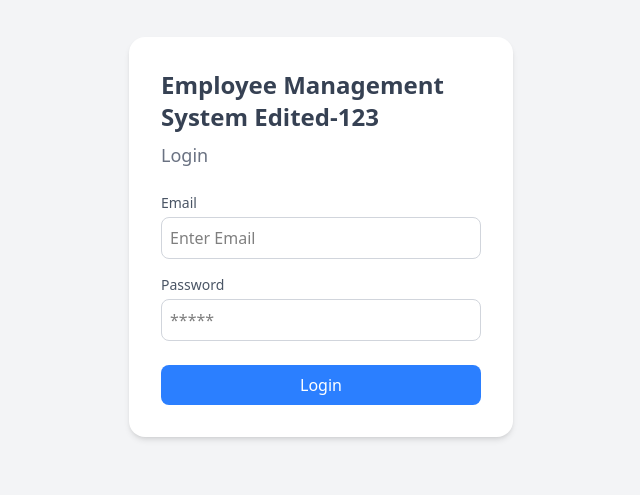
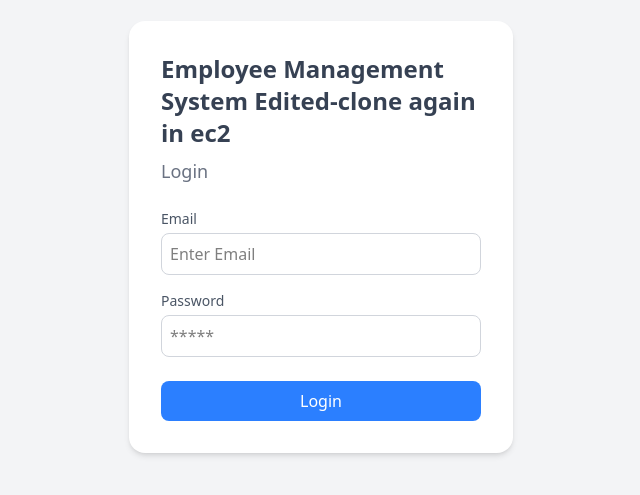
Before and after one commit to LokYongXue/Project-devops, a React app in the folder frontend/: page /login in a window 1280 px wide. Shown: the part 163-658 px from the top of the page, without its empty margins (319-959 px from the left). Built offline with nearby package versions, Linux system fonts and the light colour scheme; the HTML template or start-up script is replaced by a standard one.

Commit message:
try cd and changed style

```diff
--- a/frontend/src/pages/Login.jsx
+++ b/frontend/src/pages/Login.jsx
@@ -39,7 +39,7 @@ const Login = () => {
       <form onSubmit={handleSubmit}
       className="bg-white p-8 rounded-2xl shadow-md w-96">
         <h2 className="text-2xl font-bold text-gray-700 mb-2">
-          Employee Management System Edited-123
+          Employee Management System Edited-clone again in ec2
         </h2>
         <h3 className="text-lg text-gray-500 mb-6">Login</h3>
         {error && <p className="text-red-500">{error}</p>}
```
